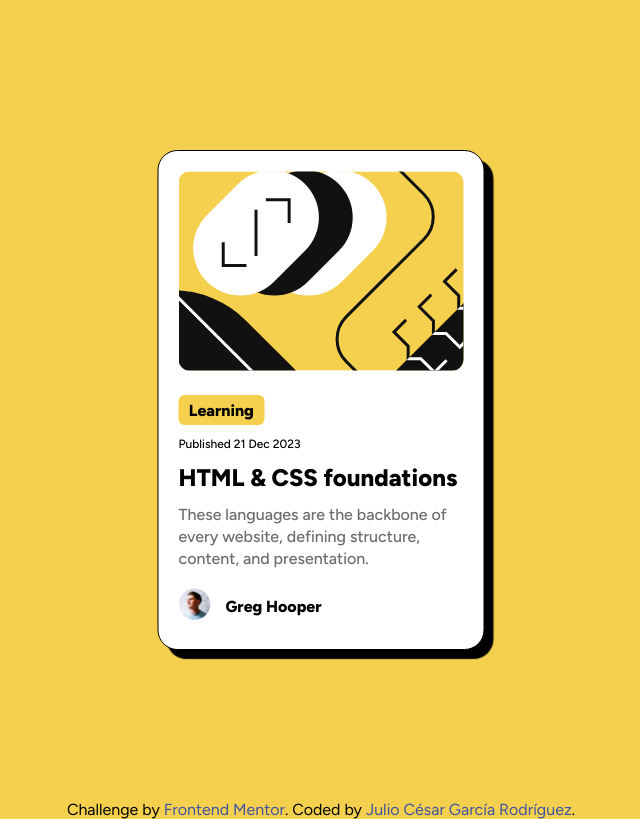
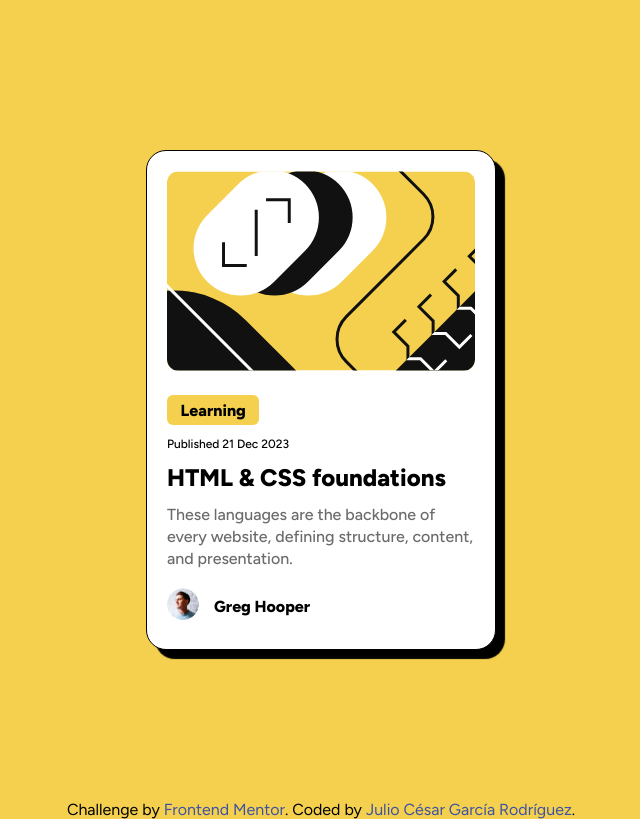
Before and after one commit to IuliusCaesarGR/Blog-preview-card, a plain HTML site: page index.html in a window 1280 px wide. Shown: the whole page, without its empty margins (319-959 px from the left). Drawn offline with Linux system fonts and the light colour scheme.

Commit message:
corrections

```diff
--- a/index.html
+++ b/index.html
@@ -8,7 +8,7 @@
   <title>Frontend Mentor | Blog preview card</title>
 </head>
 <body class="main">
-  <section class="card">
+  <main class="card">
     <figure>
       <img  class="img-ilustration" src="./assets/images/illustration-article.svg" alt="image of illustration-article">
     </figure>
@@ -24,10 +24,10 @@
       </figure>
       <p>Greg Hooper</p>
     </section>
-    </section>
-  <div class="attribution">
+  </main>
+  <footer class="attribution">
     Challenge by <a href="https://www.frontendmentor.io?ref=challenge" target="_blank">Frontend Mentor</a>.
     Coded by <a href="https://www.frontendmentor.io/profile/IuliusCaesarGR" target="_blank">Julio César García Rodríguez</a>.
-  </div>
+  </footer>
 </body>
 </html>
--- a/style/index.css
+++ b/style/index.css
@@ -23,8 +23,10 @@ figure {
     font-family: var(--fontsfam);
 }
 .card {
-    width: 327px;
-    height: 500px;
+    min-width: 327px;
+    max-width: 350px;
+    min-height: 500px;
+    max-height: 525px;
     font-weight: 500;
     border-radius: 20px;
     border: black ridge 1px ;
@@ -64,6 +66,9 @@ figure {
     h2{
         font-weight: 800;
     }
+    h2:hover{
+        color: var(--background);
+    }
     .text {
         color: var(--color-text);
         font-weight: 500;
@@ -84,6 +89,9 @@ figure {
         font-weight: 800;
     }
 }
+.user:hover{
+    color: var(--background);
+}
 .attribution {
     width: 100%;
     text-align: center;
```
Also changed, not shown: 1 other file.
